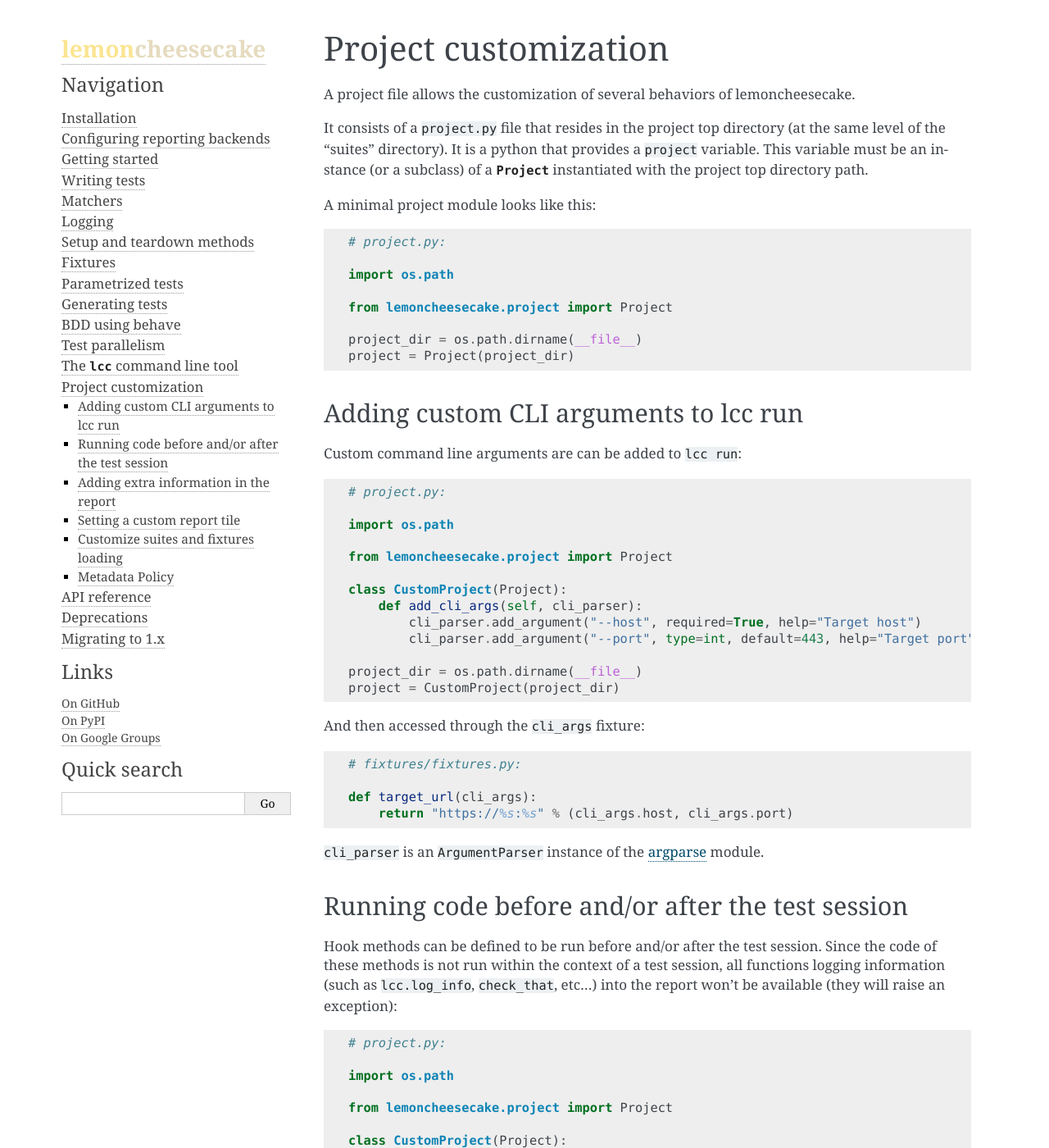
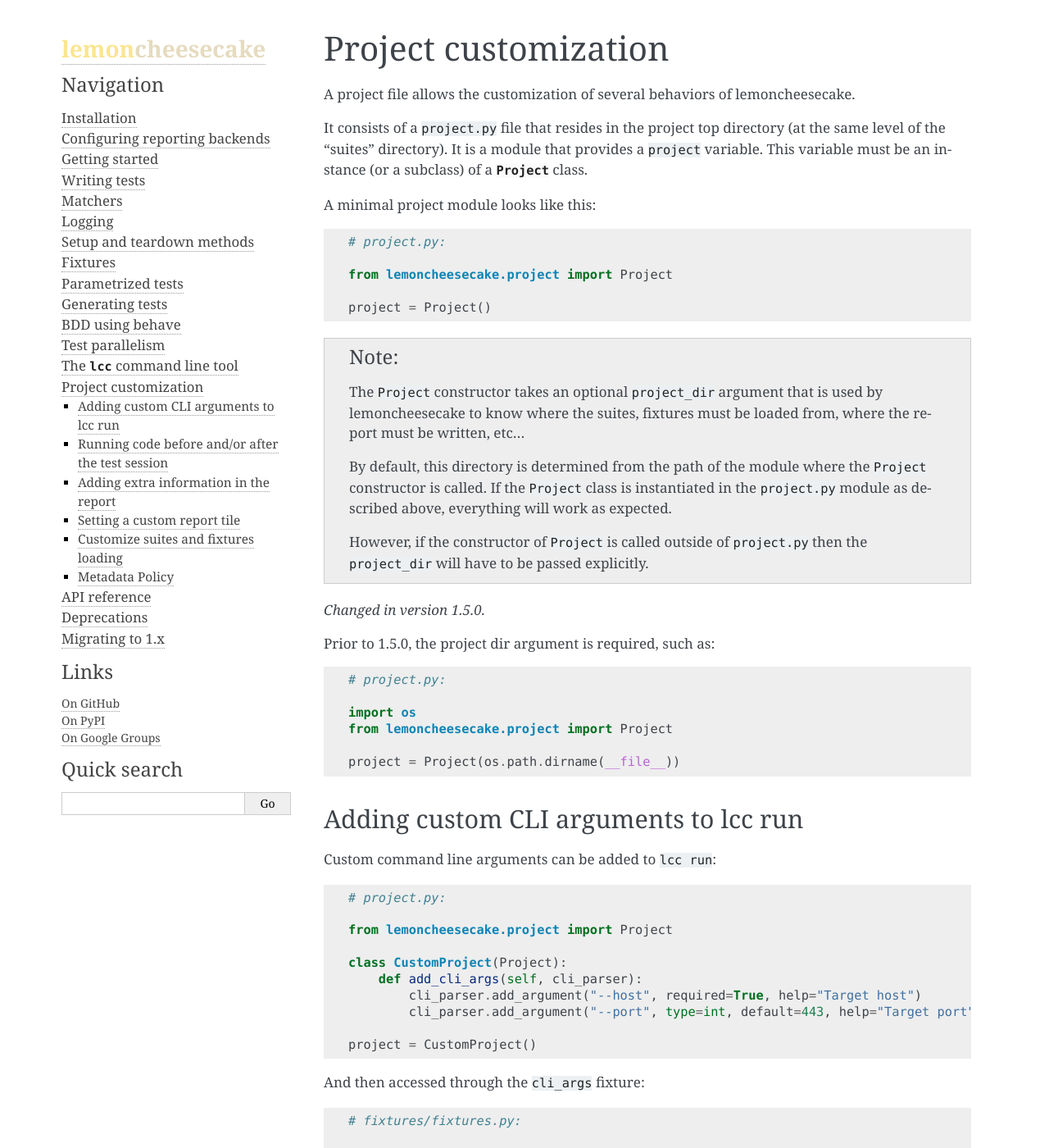
Before and after one commit to lemoncheesecake/lemoncheesecake, a Sphinx documentation site: the page built from doc/project.rst, in a window 1280 px wide and 1400 px high. Shown: the whole window at 82% size. Built offline with Sphinx 7.4.7, drawn with Linux system fonts in a browser that asks for light colours; some of the changed text lies outside the part shown.

Commit message:
Make the 'project_dir' of the 'Project' class optional

```diff
--- a/doc/project.rst
+++ b/doc/project.rst
@@ -6,30 +6,51 @@
 A project file allows the customization of several behaviors of lemoncheesecake.
 
 It consists of a ``project.py`` file that resides in the project top directory (at the same level of the "suites" directory).
-It is a python that provides a ``project`` variable. This variable must be an instance (or a subclass) of a
-:class:`Project <lemoncheesecake.project.Project>` instantiated with the project top directory path.
+It is a module that provides a ``project`` variable. This variable must be an instance (or a subclass) of a
+:class:`Project <lemoncheesecake.project.Project>` class.
 
 A minimal project module looks like this::
 
     # project.py:
 
-    import os.path
-
     from lemoncheesecake.project import Project
 
-    project_dir = os.path.dirname(__file__)
-    project = Project(project_dir)
+    project = Project()
+
+.. note::
+
+    The ``Project`` constructor takes an optional ``project_dir`` argument that is
+    used by lemoncheesecake to know where the suites, fixtures must be loaded from, where the report must be
+    written, etc...
+
+    By default, this directory is determined from the path of the module where the ``Project`` constructor is called.
+    If the ``Project`` class is instantiated in the ``project.py`` module as described above, everything
+    will work as expected.
+
+    However, if the constructor of ``Project`` is called outside of ``project.py`` then the
+    ``project_dir`` will have to be passed explicitly.
+
+.. versionchanged:: 1.5.0
+
+Prior to 1.5.0, the project dir argument is required, such as:
+
+.. code-block:: python
+
+    # project.py:
+
+    import os
+    from lemoncheesecake.project import Project
+
+    project = Project(os.path.dirname(__file__))
 
 .. _`add CLI args`:
 
 Adding custom CLI arguments to lcc run
 --------------------------------------
 
-Custom command line arguments are can be added to ``lcc run``::
+Custom command line arguments can be added to ``lcc run``::
 
     # project.py:
-
-    import os.path
 
     from lemoncheesecake.project import Project
 
@@ -38,8 +59,7 @@
             cli_parser.add_argument("--host", required=True, help="Target host")
             cli_parser.add_argument("--port", type=int, default=443, help="Target port")
 
-    project_dir = os.path.dirname(__file__)
-    project = CustomProject(project_dir)
+    project = CustomProject()
 
 And then accessed through the ``cli_args`` fixture::
 
@@ -61,8 +81,6 @@
 
     # project.py:
 
-    import os.path
-
     from lemoncheesecake.project import Project
 
     class CustomProject(Project):
@@ -72,8 +90,7 @@
         def post_run(self, cli_args, report_dir):
             # do something after the tests are run
 
-    project_dir = os.path.dirname(__file__)
-    project = CustomProject(project_dir)
+    project = CustomProject()
 
 An exception raised within the ``pre_run`` method will prevent the tests from being run.
 The :func:`lcc.UserError <lemoncheesecake.exceptions.UserError>` exception class
@@ -91,8 +108,6 @@
 
     # project.py:
 
-    import os.path
-
     from lemoncheesecake.project import Project
 
     class CustomProject(Project):
@@ -102,8 +117,7 @@
                 ("info2", "value2")
             ]
 
-    project_dir = os.path.dirname(__file__)
-    project = CustomProject(project_dir)
+    project = CustomProject()
 
 .. _reporttitle:
 
@@ -114,17 +128,15 @@
 
     # project.py:
 
-    import os.path
     import time
 
     from lemoncheesecake.project import Project
 
     class CustomProject(Project):
         def build_report_title(self):
-            return "This is my test report for %s" % time.asctime()
+            return "This is my test report at %s" % time.asctime()
 
-    project_dir = os.path.dirname(__file__)
-    project = CustomProject(project_dir)
+    project = CustomProject()
 
 .. _loadsuitesandfixtures:
 
@@ -140,8 +152,6 @@
 
     # project.py:
 
-    import os.path
-
     from lemoncheesecake.project import Project
     from lemoncheesecake.suite import load_suites_from_directory
     from lemoncheesecake.fixture import load_fixtures_from_directory
@@ -153,8 +163,7 @@
         def load_fixtures(self):
             return load_fixtures_from_directory(os.path.join(self.dir, "my_fixtures"))
 
-    project_dir = os.path.dirname(__file__)
-    project = CustomProject(project_dir)
+    project = CustomProject()
 
 
 For more information, see:
@@ -175,12 +184,9 @@
 
     # project.py:
 
-    import os.path
-
     from lemoncheesecake.project import Project
 
-    project_dir = os.path.dirname(__file__)
-    project = Project(project_dir)
+    project = Project()
     project.metadata_policy.add_property_rule(
         "priority", ("low", "medium", "high"), required=True
     )
```
Also changed, not shown: other parts of doc/project.rst (+1 -1 lines), 2 other files.
